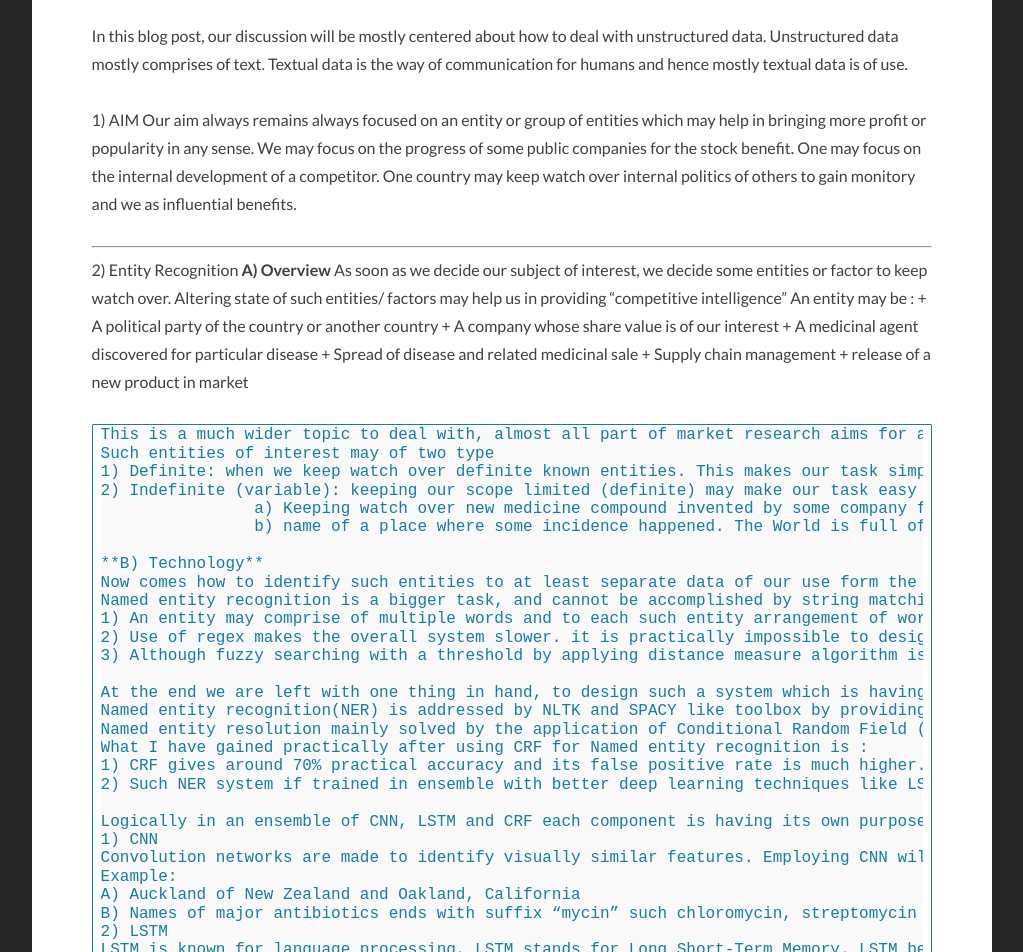
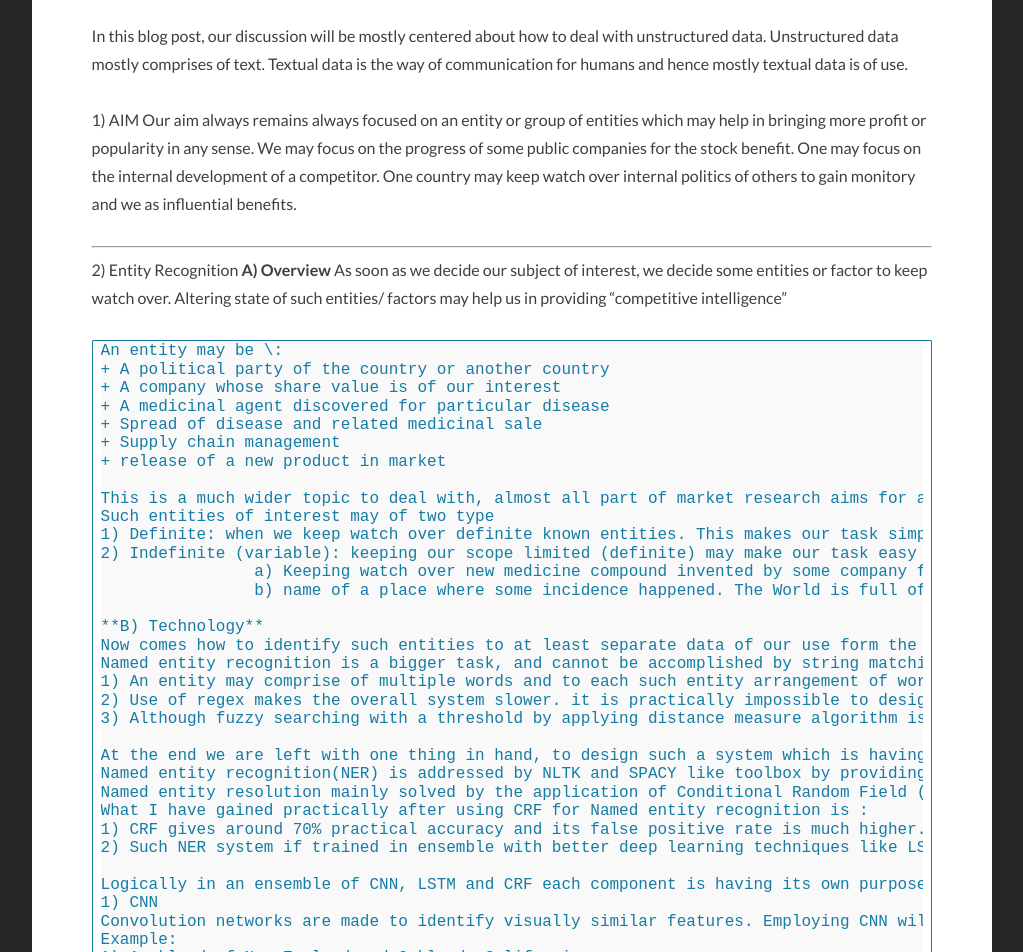
Before and after one commit to snlpatel001213/snlpatel001213_old.github.io, a Jekyll site: the page built from _posts/2017-07-12-Understanding-The-Butterfly-Effect---Market-Intelligence.md, in a window 1280 px wide and 1400 px high, scrolled down 2366 px. Shown: the top 952 px of the window, without its empty margins (128-1151 px from the left). Built offline with Jekyll 4.4.1, drawn with Linux system fonts in a browser that asks for light colours; comment, search, counter and statistics services are not loaded; some of the changed lines change nothing that is shown; some of the changed text lies outside the part shown.

Commit message:
changes made

```diff
--- a/_config.yml
+++ b/_config.yml
@@ -41,7 +41,7 @@
 future:      true
 pygments:    true
 highlighter: pygments
-markdown:    kramdown
+# markdown:    kramdown
 paginate:    12
 paginate_path: "/page:num/"
 
--- a/_posts/2017-07-12-Understanding-The-Butterfly-Effect---Market-Intelligence.md
+++ b/_posts/2017-07-12-Understanding-The-Butterfly-Effect---Market-Intelligence.md
@@ -51,8 +51,9 @@
 
 2) Entity Recognition
 **A) Overview**
-		As soon as we decide our subject of interest, we decide some entities or factor to keep watch over. Altering state of such entities/ factors may help us in providing “competitive intelligence”
-An entity may be \:
+    As soon as we decide our subject of interest, we decide some entities or factor to keep watch over. Altering state of such entities/ factors may help us in providing “competitive intelligence”
+
+    An entity may be \:
 	+ A political party of the country or another country
 	+ A company whose share value is of our interest
 	+ A medicinal agent discovered for particular disease
```
